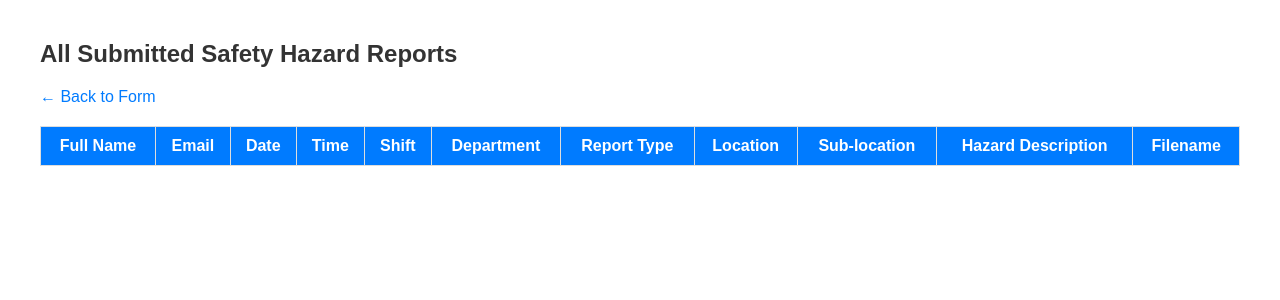
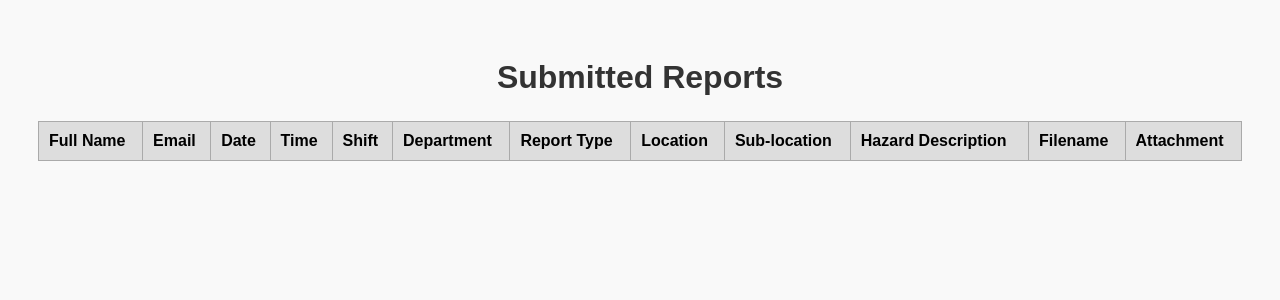
Before and after one commit to Rohitram-cyber/FinalTest, a Flask app: page /reports in a window 1280 px wide. Shown: the top 300 px of the page. Run offline with Flask 3, Linux system fonts and the light colour scheme; lists and menus that the app fills with data are empty.

Commit message:
reports.html

```diff
--- a/templates/reports.html
+++ b/templates/reports.html
@@ -1,63 +1,74 @@
 <!DOCTYPE html>
 <html>
 <head>
-    <title>Submitted Safety Reports</title>
+    <title>Submitted Reports</title>
     <style>
-        table {
-            border-collapse: collapse;
-            width: 100%;
-            margin-top: 20px;
-        }
-
-        th, td {
-            border: 1px solid #ddd;
-            padding: 10px;
-        }
-
-        th {
-            background-color: #007bff;
-            color: white;
-        }
-
-        tr:nth-child(even) {
-            background-color: #f2f2f2;
-        }
-
         body {
             font-family: Arial, sans-serif;
-            margin: 40px;
+            padding: 30px;
+            background-color: #f9f9f9;
         }
-
-        h2 {
+        h1 {
             color: #333;
+            text-align: center;
         }
-
+        table {
+            width: 100%;
+            border-collapse: collapse;
+            margin-top: 25px;
+        }
+        th, td {
+            border: 1px solid #aaa;
+            padding: 10px;
+            text-align: left;
+        }
+        th {
+            background-color: #ddd;
+        }
+        tr:nth-child(even) {
+            background-color: #f1f1f1;
+        }
         a {
+            color: #007bff;
             text-decoration: none;
-            color: #007bff;
         }
     </style>
 </head>
 <body>
-    <h2>All Submitted Safety Hazard Reports</h2>
-    <a href="/">← Back to Form</a>
+
+<h1>Submitted Reports</h1>
+
 <table>
     <thead>
         <tr>
             {% for header in headers %}
                 <th>{{ header }}</th>
             {% endfor %}
+            <th>Attachment</th>
         </tr>
     </thead>
     <tbody>
         {% for row in data %}
             <tr>
-                    {% for cell in row %}
-                        <td>{{ cell }}</td>
+                {% for item in row %}
+                    <td>{{ item }}</td>
                 {% endfor %}
+                <td>
+                    {% if row|length > headers|length %}
+                        {% set filename = row[headers|length] %}
+                        {% if filename %}
+                            <a href="{{ url_for('uploaded_file', filename=filename) }}" target="_blank">View</a>
+                        {% else %}
+                            No file
+                        {% endif %}
+                    {% else %}
+                        No file
+                    {% endif %}
+                </td>
             </tr>
         {% endfor %}
     </tbody>
 </table>
+
 </body>
 </html>
```
Lines whose indentation alone changed are shown as unchanged.
